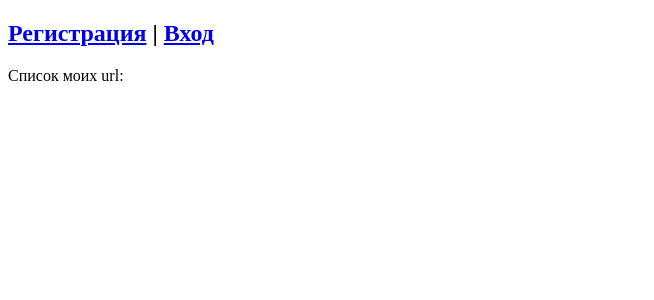
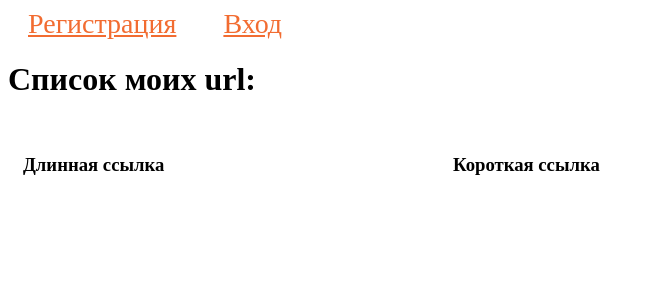
Before and after one commit to artem-flai/test_tast_django-mysql, a Django app: page /catalog_urls/ in a window 1280 px wide. Shown: the top 300 px of the page, without its empty margins (0-654 px from the left). Run offline with Django 4.2, Linux system fonts and the light colour scheme; data comes from the database, SQL or seed files in the repository; both versions use the stored data as it was after the commit.

Commit message:
correct code project

```diff
--- a/shorts_urls/shorts_urls/catalog_urls/templates/catalog_urls/base.html
+++ b/shorts_urls/shorts_urls/catalog_urls/templates/catalog_urls/base.html
@@ -1,15 +1,38 @@
+{% load static %}
+
 <!DOCTYPE html>
 <html lang="ru">
 <head>
     <meta charset="UTF-8">
     <title>{{title}}</title>
+    <link type="text/css" href="{% static 'catalog_urls/css/style.css' %}" rel="stylesheet" />
 </head>
 <body>
 {% block menu %}
 {% if request.user.is_authenticated %}
-<h2><a href="{% url 'create_shorts_url' %}">Создать короткий url</a> | <a href="{% url 'catalog_urls' %}">Список всех url's</a> | <a href="{% url 'logout' %}">Выход из {{user.username}}</a></h2>
+<div class="main_menu">
+    <div class="menu_style">
+        <a href="{% url 'create_shorts_url' %}">Создать короткий url</a>
+    </div>
+
+    <div class="menu_style">
+        <a href="{% url 'catalog_urls' %}">Список всех url's</a>
+    </div>
+
+    <div class="menu_style">
+        <a href="{% url 'logout' %}">Выход из {{user.username}}</a>
+    </div>
+</div>
 {% else %}
-<h2><a href="{% url 'reg' %}">Регистрация</a> | <a href="{% url 'log_in' %}">Вход</a></h2>
+<div class="main_menu">
+    <div class="menu_style">
+        <a href="{% url 'reg' %}">Регистрация</a>
+    </div>
+
+    <div class="menu_style">
+        <a href="{% url 'log_in' %}">Вход</a>
+    </div>
+</div>
 {% endif %}
 {% endblock %}
 
--- a/shorts_urls/shorts_urls/catalog_urls/templates/catalog_urls/catalog.html
+++ b/shorts_urls/shorts_urls/catalog_urls/templates/catalog_urls/catalog.html
@@ -1,18 +1,34 @@
 {% extends "catalog_urls/base.html" %}
 
 {% block content %}
-<p>Список моих url:</p>
+<h1>Список моих url:</h1>
+<div class="all__short">
+    <div class="rows__link">
+        <div class="long__link">
+            <h3>Длинная ссылка</h3>
+        </div>
 
+        <div class="short__link">
+            <h3>Короткая ссылка</h3>
+        </div>
+    </div>
 {% for link in all_links %}
 
     {% if link.id_user.pk == user.pk %}
+    <div class="rows__link">
         <div class="long__link">
             <a href="{{ link.long_link }}">{{ link.long_link }}</a>
         </div>
+
         <div class="short__link">
             <a href="{% url 'short_u' link.short_link %}">http://127.0.0.1:8000/short_u/{{ link.short_link }}/</a>
         </div>
+    </div>
+
+
     {% endif %}
 {% endfor %}
+</div>
+
 
 {% endblock%}
--- a/shorts_urls/shorts_urls/catalog_urls/templates/catalog_urls/create_short_url.html
+++ b/shorts_urls/shorts_urls/catalog_urls/templates/catalog_urls/create_short_url.html
@@ -2,7 +2,7 @@
 
 {% block content %}
 
-    {{ form.non_field_errors }}
+<h2>Введите URL адрес, который хотите сделать короче</h2>
 <form method="post">
     {% csrf_token %}
 
--- a/shorts_urls/shorts_urls/catalog_urls/urls.py
+++ b/shorts_urls/shorts_urls/catalog_urls/urls.py
@@ -7,5 +7,5 @@ urlpatterns = [
     path('logout/', logout_user, name='logout'),
     path('create_shorts_url/', create_shorts_url, name='create_shorts_url'),
     path('catalog_urls/', catalog_urls, name='catalog_urls'),
-    path('short_u/<slug:url_s>/', short_u, name='short_u'),
+    path('short_u/<slug:url_s>/', short_u, name='short_u')
 ]
--- a/shorts_urls/shorts_urls/catalog_urls/views.py
+++ b/shorts_urls/shorts_urls/catalog_urls/views.py
@@ -48,7 +48,6 @@ class LogIn(LoginView):
 
 
 def create_shorts_url(request):
-    all_shorts = Catalog_Urls.objects.all()
     short_link = ''
     short_liter = 'A'
     if request.method == "POST":
--- a/shorts_urls/shorts_urls/shorts_urls/settings.py
+++ b/shorts_urls/shorts_urls/shorts_urls/settings.py
@@ -9,7 +9,7 @@ https://docs.djangoproject.com/en/4.0/topics/settings/
 For the full list of settings and their values, see
 https://docs.djangoproject.com/en/4.0/ref/settings/
 """
-
+import os
 from pathlib import Path
 
 # Build paths inside the project like this: BASE_DIR / 'subdir'.
@@ -117,6 +117,8 @@ USE_TZ = True
 # https://docs.djangoproject.com/en/4.0/howto/static-files/
 
 STATIC_URL = 'static/'
+STATIC_ROOT = os.path.join(BASE_DIR, 'static')
+STATICFILES_DIR = []
 
 # Default primary key field type
 # https://docs.djangoproject.com/en/4.0/ref/settings/#default-auto-field
```
Also changed, not shown: shorts_urls/shorts_urls/catalog_urls/forms.py (+1 -18 lines), shorts_urls/shorts_urls/db.sqlite3. Lines whose indentation alone changed are shown as unchanged.
